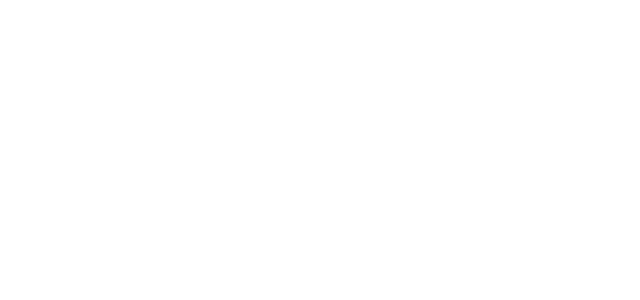
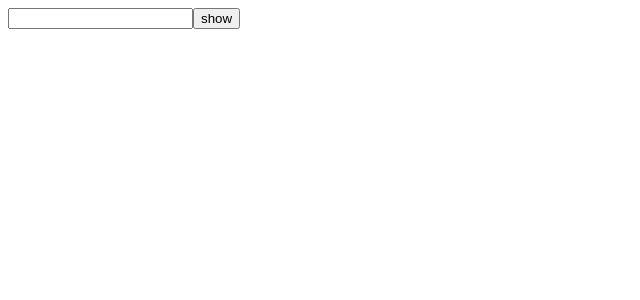
Before and after one commit to ShridattaB/React-learning, a React (Vite) app: page / in a window 1280 px wide. Shown: the top 300 px of the page, without its empty margins (0-640 px from the left). Built offline with nearby package versions, Linux system fonts and the light colour scheme.

Commit message:
state concept

```diff
--- a/src/App.jsx
+++ b/src/App.jsx
@@ -1,11 +1,11 @@
+
+import StateComp from "./Components/State/StateComp"
 
 
 function App() {
-
-
   return (
  <>
-
+<StateComp/>
  </>
   )
 }
--- /dev/null
+++ b/src/Components/State/StateComp.jsx
@@ -0,0 +1,51 @@
+import React, { useState } from 'react'
+
+function StateComp() {
+    const[toggle,setToggle]=useState('show')
+    const[inputType,setInputType]=useState('text')
+
+
+    const handleClick=()=>{
+        if(toggle=="show"){
+            setToggle("hide")
+            setInputType("text")
+        }
+        else{
+            setToggle("show")
+            setInputType("password")
+        }
+
+
+
+    }
+  return (
+    <div>
+        <input   type={inputType}/>
+        <button onClick={()=>{handleClick()}}>{toggle}</button>
+    </div>
+  )
+}
+
+export default StateComp
+
+
+// import React, { useState } from 'react'
+
+// function StateComp() {
+//   const [isVisible, setIsVisible] = useState(false)
+
+//   const handleClick = () => {
+//     setIsVisible(!isVisible)
+//   }
+
+//   return (
+//     <div>
+//       <input type={isVisible ? "text" : "password"} />
+//       <button onClick={handleClick}>
+//         {isVisible ? "Hide" : "Show"}
+//       </button>
+//     </div>
+//   )
+// }
+
+// export default StateComp
```
Also changed, not shown: 1 other file (tests, documents, lock files or other folders).
